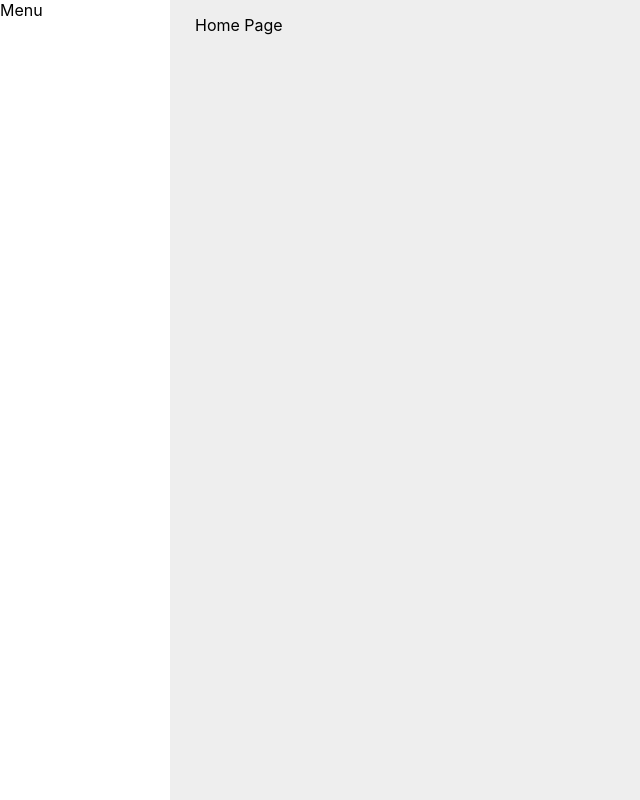
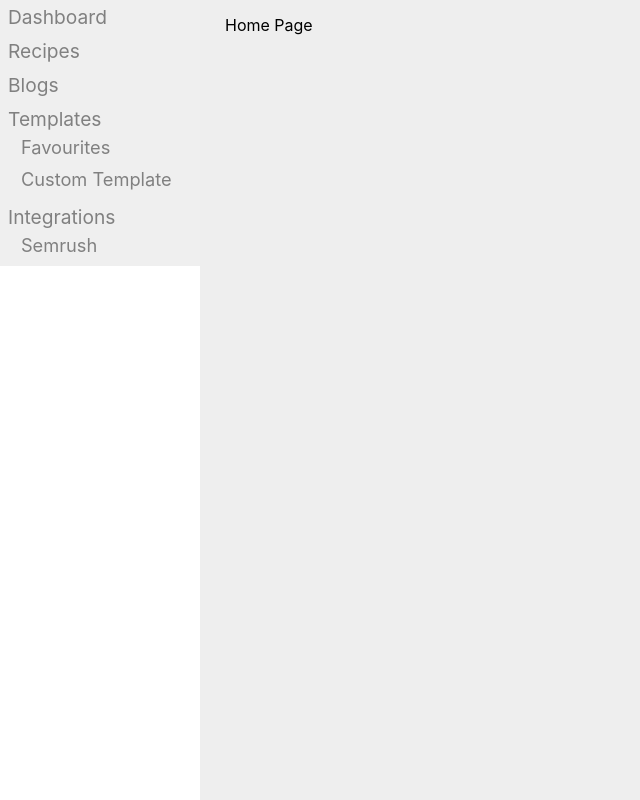
Before and after one commit to takshch/longshot, a React (Create React App) app: page / in a window 1280 px wide. Shown: the whole page, without its empty margins (0-640 px from the left). Built offline with nearby package versions, Linux system fonts and the light colour scheme.

Commit message:
Adds Menu items

```diff
--- /dev/null
+++ b/src/components/Menu/Item/Item.module.scss
@@ -0,0 +1,19 @@
+.menu-item {
+  padding: 5px 8px;
+  background-color: #efefef;
+
+  > .name {
+    font-size: 1.2em;
+    color: gray;
+  }
+
+  > .sub-item {
+    display: flex;
+    flex-direction: column;
+
+    > .menu-item {
+      padding-left: 0.85em;
+      font-size: 0.95em;
+    }
+  }
+}
--- /dev/null
+++ b/src/components/Menu/Item/Item.tsx
@@ -0,0 +1,17 @@
+import { ItemType } from '../type';
+import classes from './Item.module.scss';
+
+const MenuItem = ({ name, subItems }: ItemType) => (
+  <div className={classes['menu-item']}>
+    <span className={classes['name']}>{name}</span>
+    {subItems && subItems.length > 0 && (
+      <div className={classes['sub-item']}>
+        {subItems.map((item) => (
+          <MenuItem {...item} />
+        ))}
+      </div>
+    )}
+  </div>
+);
+
+export default MenuItem;
--- a/src/components/Menu/Menu.tsx
+++ b/src/components/Menu/Menu.tsx
@@ -1,5 +1,26 @@
-import classes from './Menu.module.scss'
+import MenuItem from './Item/Item';
+import classes from './Menu.module.scss';
+import { ItemType } from './type';
 
-const Menu = () => <div className={classes['menu']}>Menu</div>;
+const topItems: ItemType[] = [{ name: 'Dashboard' }, { name: 'Recipes' }];
+const bottomItems: ItemType[] = [
+  { name: 'Blogs' },
+  {
+    name: 'Templates',
+    subItems: [{ name: 'Favourites' }, { name: 'Custom Template' }],
+  },
+  { name: 'Integrations', subItems: [{ name: 'Semrush' }] },
+];
+
+const Menu = () => (
+  <div className={classes['menu']}>
+    {topItems.map((item) => (
+      <MenuItem {...item} />
+    ))}
+    {bottomItems.map((item) => (
+      <MenuItem {...item} />
+    ))}
+  </div>
+);
 
 export default Menu;
--- /dev/null
+++ b/src/components/Menu/type.ts
@@ -0,0 +1,4 @@
+export type ItemType = {
+  name: string;
+  subItems?: ItemType[];
+};
--- a/src/layout/HomeLayout.module.scss
+++ b/src/layout/HomeLayout.module.scss
@@ -2,5 +2,5 @@
   width: 100vw;
   height: 100vh;
   display: grid;
-  grid-template-columns: 170px 1fr;
+  grid-template-columns: 200px 1fr;
 }
```
